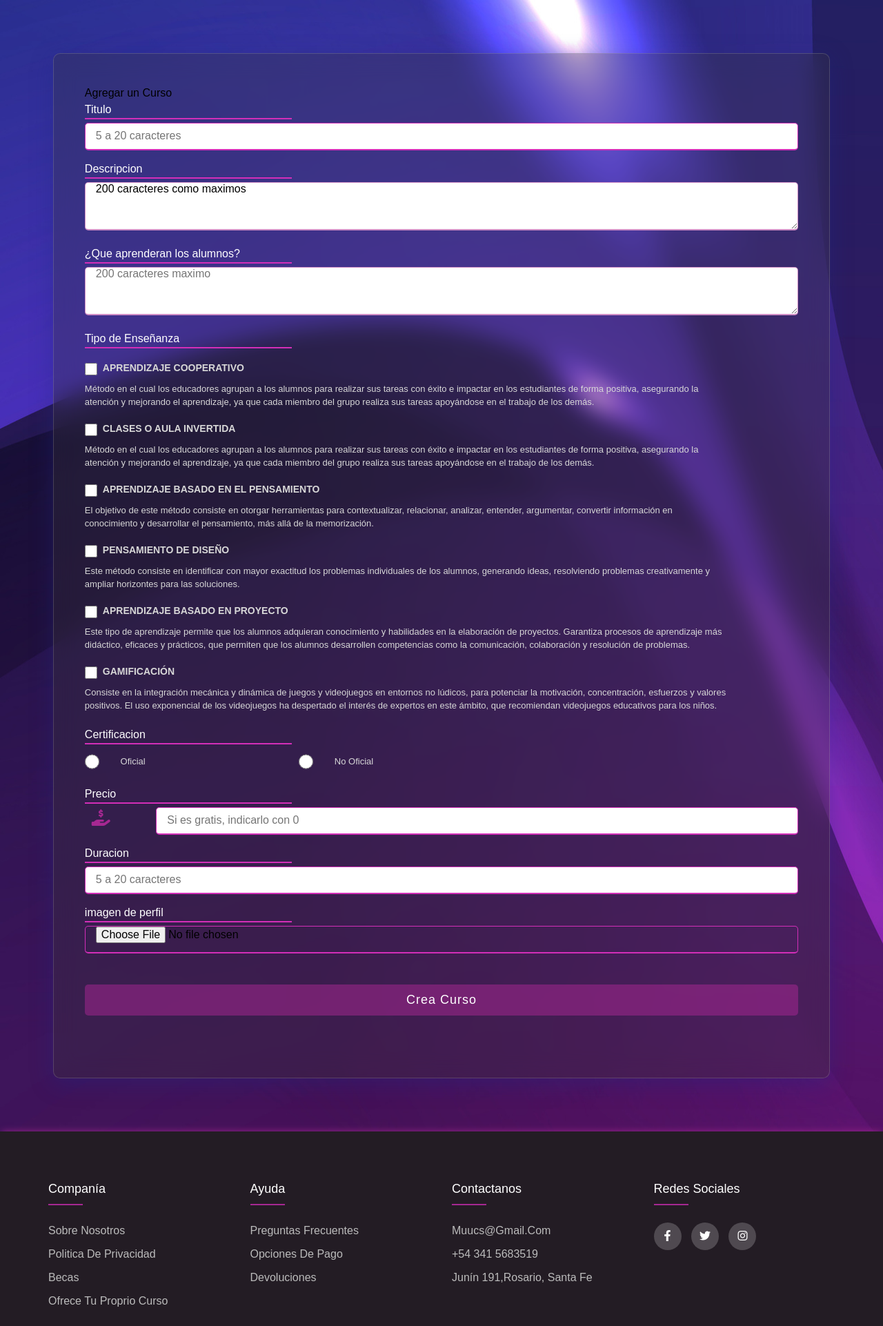
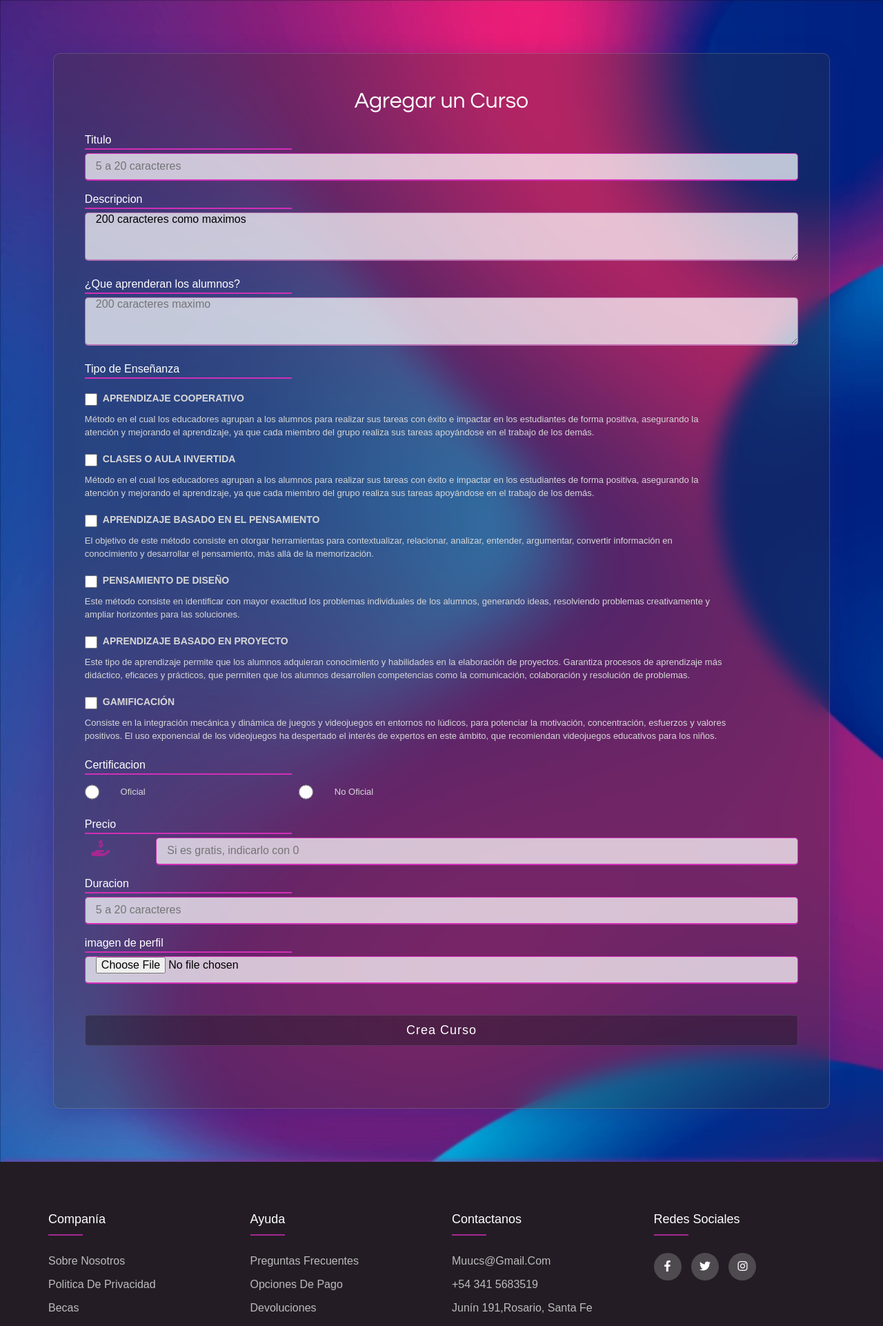
Before and after one commit to NaconechneyN/Grupo_7_MUUCS, a Node server app: template src/views/products/productCreate.ejs in a window 1280 px wide. Shown: the part 100-2022 px from the top of the page at 69% size. Before the commit the page ends 1994 px from the top, so only its background shows below. Run offline with Node 20, Linux system fonts and the light colour scheme; the template is opened without the code that fills it, so the values that code supplies are empty; some libraries are stand-ins or nearby versions.

Commit message:
create listo

```diff
--- a/public/CSS/formCreate.css
+++ b/public/CSS/formCreate.css
@@ -7,6 +7,15 @@
 }
  */
 
+.title{
+    color: white;
+    font-family: 'Questrial', sans-serif;
+    font-size: 200%;
+    font-weight: 500;
+    display: flex;
+    justify-content: center;
+    margin-bottom: 20px;
+}
 
 
 textarea {
@@ -19,11 +28,29 @@ textarea {
     font-size: 16px;
     border-bottom-width: 2px;
     transition: all 0.3s ease;
+    background-color: #ffffffb7;
+}
+
+.user-details .input-box input{
+    background-color: #ffffffb7;
+}
+
+form .buttonRegistrarse input{
+    background: #231c2473;
+    border: solid 1px rgba(255, 255, 255, 0.108);
+    transition: all 0.3s ease;
+}
+
+form .buttonRegistrarse input:hover{
+    transition: all 0.3s ease;
+    background: #231c24cc;
 }
 
 .input-box  {
     width: 100% !important;
 }
+
+
 
 .checkCreate {
     /* height: 15px; */
@@ -101,7 +128,7 @@ label {
     /* width: 80% !important; */
     max-width: none !important;
     padding: 6%;
-    background-image: url('../img/fondoProductsCreate.jpeg') !important;
+    background-image: url('../img/fondoProductCreatee.jpeg') !important;
     margin: 0px 0px 0px 0px !important;
 }
 
--- a/src/views/products/productCreate.ejs
+++ b/src/views/products/productCreate.ejs
@@ -5,6 +5,9 @@
     <%- include('./partials/partHead') %>
         <link href="/css/formCreate.css" rel="stylesheet">
 
+        <link rel="preconnect" href="https://fonts.googleapis.com">
+        <link rel="preconnect" href="https://fonts.gstatic.com" crossorigin>
+        <link href="https://fonts.googleapis.com/css2?family=Questrial&display=swap" rel="stylesheet">
 
 </head>
 
```
Also changed, not shown: public/img/AdobeStock_460958490.jpeg (added), public/img/fondoProductCreatee.jpeg (added), public/img/fondoProductsCreate.jpeg.
